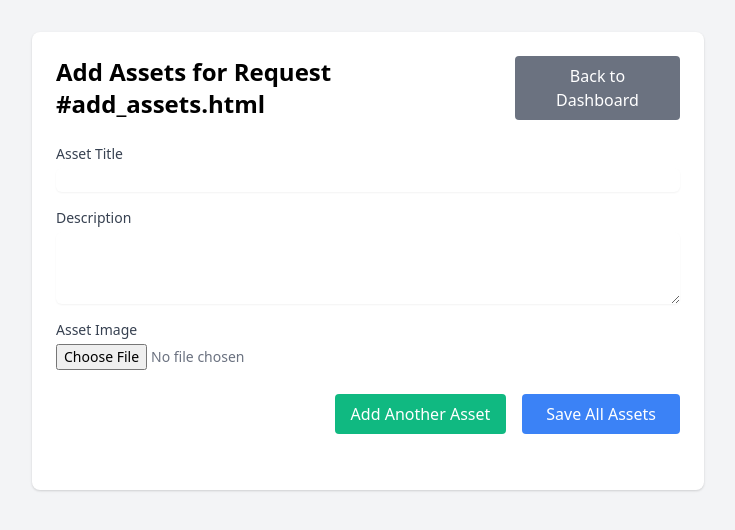
After one commit to achafi/immo_help, a FastAPI app: template app/templates/add_assets.html in a window 1280 px wide. The commit adds this page. Shown: the top 530 px of the page, without its empty margins (272-1007 px from the left). Run offline with FastAPI, Linux system fonts and the light colour scheme; the template is opened without the code that fills it, so the values that code supplies are empty.

```diff
--- a/app/main.py
+++ b/app/main.py
@@ -31,3 +31,7 @@ def read_root(request: Request):
 @app.get("/check_status", response_class=HTMLResponse)
 def read_root(request: Request):
     return templates.TemplateResponse("check_status.html", {"request": request})
+
+@app.get("/add_asset", response_class=HTMLResponse)
+def read_root(request: Request):
+    return templates.TemplateResponse("add_asset.html", {"request": request})
--- /dev/null
+++ b/app/templates/add_assets.html
@@ -0,0 +1,136 @@
+<!DOCTYPE html>
+<html lang="en">
+
+<head>
+    <meta charset="UTF-8">
+    <meta name="viewport" content="width=device-width, initial-scale=1.0">
+    <title>Add Assets</title>
+    <link href="https://cdnjs.cloudflare.com/ajax/libs/tailwindcss/2.2.19/tailwind.min.css" rel="stylesheet">
+</head>
+
+<body class="bg-gray-100 p-8">
+    <div class="max-w-2xl mx-auto">
+        <div class="bg-white rounded-lg shadow p-6">
+            <div class="flex justify-between items-center mb-6">
+                <h1 class="text-2xl font-bold">Add Assets for Request #<span id="requestId"></span></h1>
+                <button onclick="window.location.href='/admin'"
+                    class="bg-gray-500 text-white px-4 py-2 rounded hover:bg-gray-600">
+                    Back to Dashboard
+                </button>
+            </div>
+
+            <form id="assetForm" class="space-y-6">
+                <div class="space-y-4">
+                    <div>
+                        <label class="block text-sm font-medium text-gray-700">Asset Title</label>
+                        <input type="text" name="title" required
+                            class="mt-1 block w-full rounded-md border-gray-300 shadow-sm focus:border-blue-500 focus:ring-blue-500">
+                    </div>
+
+                    <div>
+                        <label class="block text-sm font-medium text-gray-700">Description</label>
+                        <textarea name="description" rows="3" required
+                            class="mt-1 block w-full rounded-md border-gray-300 shadow-sm focus:border-blue-500 focus:ring-blue-500"></textarea>
+                    </div>
+
+                    <div>
+                        <label class="block text-sm font-medium text-gray-700">Asset Image</label>
+                        <input type="file" name="image" accept="image/*"
+                            class="mt-1 block w-full text-sm text-gray-500 file:mr-4 file:py-2 file:px-4 file:rounded-md file:border-0 file:text-sm file:font-semibold file:bg-blue-50 file:text-blue-700 hover:file:bg-blue-100">
+                    </div>
+                </div>
+
+                <div class="flex justify-end space-x-4">
+                    <button type="button" onclick="addMoreAssets()"
+                        class="bg-green-500 text-white px-4 py-2 rounded hover:bg-green-600">
+                        Add Another Asset
+                    </button>
+                    <button type="submit" class="bg-blue-500 text-white px-6 py-2 rounded hover:bg-blue-600">
+                        Save All Assets
+                    </button>
+                </div>
+            </form>
+
+            <div id="assetsList" class="mt-8 space-y-4">
+                <!-- Added assets will appear here -->
+            </div>
+        </div>
+    </div>
+
+    <script>
+        // Get request ID from URL
+        const requestId = window.location.pathname.split('/').pop();
+        document.getElementById('requestId').textContent = requestId;
+
+        let assets = [];
+
+        function addMoreAssets() {
+            const form = document.getElementById('assetForm');
+            const formData = new FormData(form);
+
+            if (formData.get('title') && formData.get('description')) {
+                assets.push({
+                    title: formData.get('title'),
+                    description: formData.get('description'),
+                    image: formData.get('image')
+                });
+
+                updateAssetsList();
+                form.reset();
+            } else {
+                alert('Please fill in all required fields before adding another asset');
+            }
+        }
+
+        function updateAssetsList() {
+            const assetsList = document.getElementById('assetsList');
+            assetsList.innerHTML = assets.map((asset, index) => `
+                <div class="bg-gray-50 p-4 rounded-lg">
+                    <div class="flex justify-between items-start">
+                        <div>
+                            <h3 class="font-semibold">${asset.title}</h3>
+                            <p class="text-sm text-gray-600">${asset.description}</p>
+                        </div>
+                        <button onclick="removeAsset(${index})"
+                            class="text-red-600 hover:text-red-800">Remove</button>
+                    </div>
+                </div>
+            `).join('');
+        }
+
+        function removeAsset(index) {
+            assets.splice(index, 1);
+            updateAssetsList();
+        }
+
+        document.getElementById('assetForm').addEventListener('submit', async (e) => {
+            e.preventDefault();
+
+            if (document.querySelector('[name="title"]').value) {
+                addMoreAssets();
+            }
+
+            try {
+                const response = await fetch(`http://localhost:8000/consultancy/add_assets/${requestId}`, {
+                    method: 'POST',
+                    headers: {
+                        'Content-Type': 'application/json',
+                    },
+                    body: JSON.stringify({ assets })
+                });
+
+                if (response.ok) {
+                    alert('Assets saved successfully!');
+                    window.location.href = '/consultancy/admin';
+                } else {
+                    alert('Error saving assets');
+                }
+            } catch (error) {
+                console.error('Error:', error);
+                alert('Error saving assets');
+            }
+        });
+    </script>
+</body>
+
+</html>
```
Also changed, not shown: app/api/consultancy.py (+31 -0 lines), app/crud.py (+6 -2 lines), app/models.py (+33 -1 lines), app/schemas.py (+40 -0 lines), app/templates/admin.html (+15 -0 lines), app/templates/check_status.html (+39 -8 lines).
